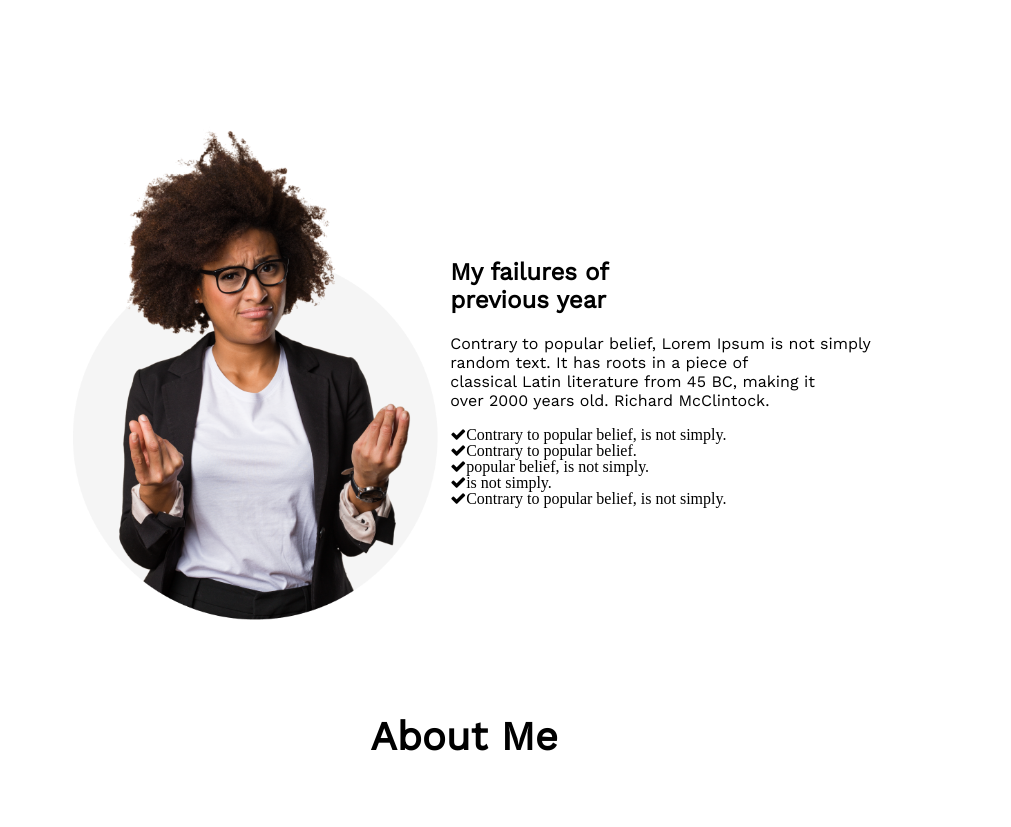
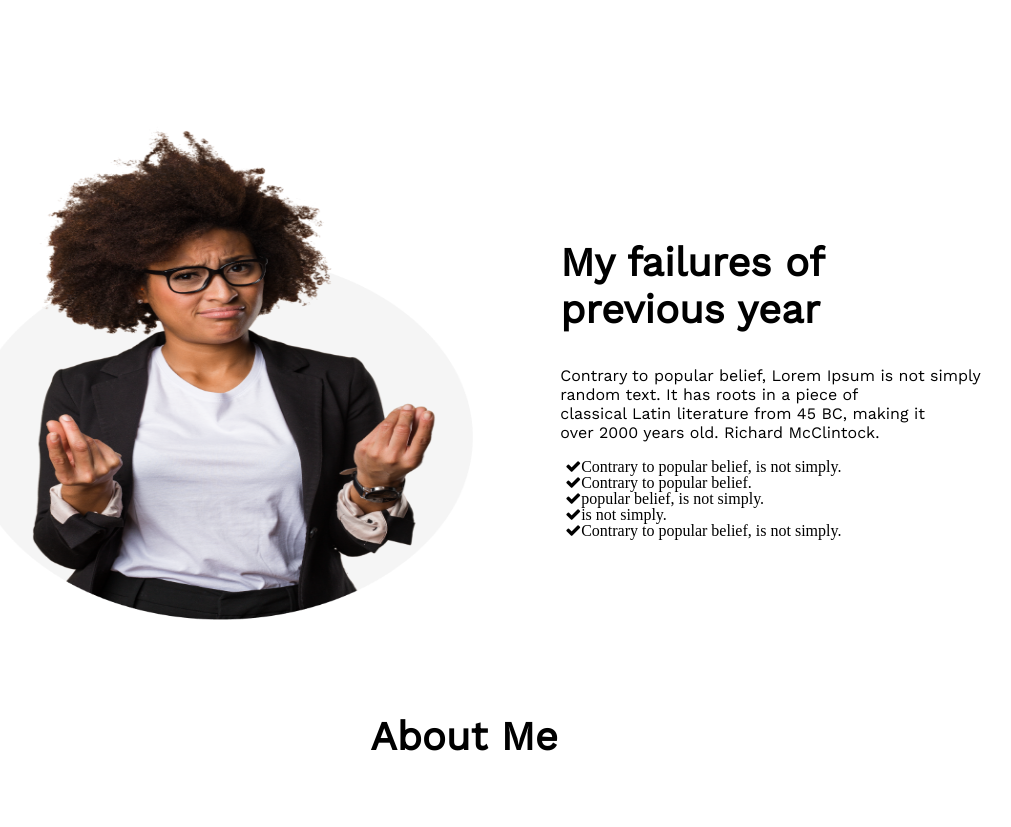
Before and after one commit to mahmudsajeeb/new-year-html-css, a plain HTML site: page index.html in a window 1280 px wide. Shown: the part 880-1707 px from the top of the page, without its empty margins (176-1187 px from the left). Drawn offline with nearby package versions, Linux system fonts and the light colour scheme.

Commit message:
failure section margin add

```diff
--- a/style.css
+++ b/style.css
@@ -92,6 +92,7 @@ font-weight: 500;
   height:70vh;
   margin-top: 1000px;
 
+
 }
 .failure .failure_container{
   display: flex;
@@ -101,10 +102,19 @@ font-weight: 500;
 .box-1 img{
  width: 100%;
  height: 500px;
+ margin-right: 150px;
 }
+.box-2 {
+  margin-left: 70px;
 
+}
+.box-2  h2{
+  font-size: 40px;
+  font-weight: bolder
+}
 .box-2 .fa{
   display: flex;
+  margin-left: 5px;
 }
 
 /* my plan */
```
